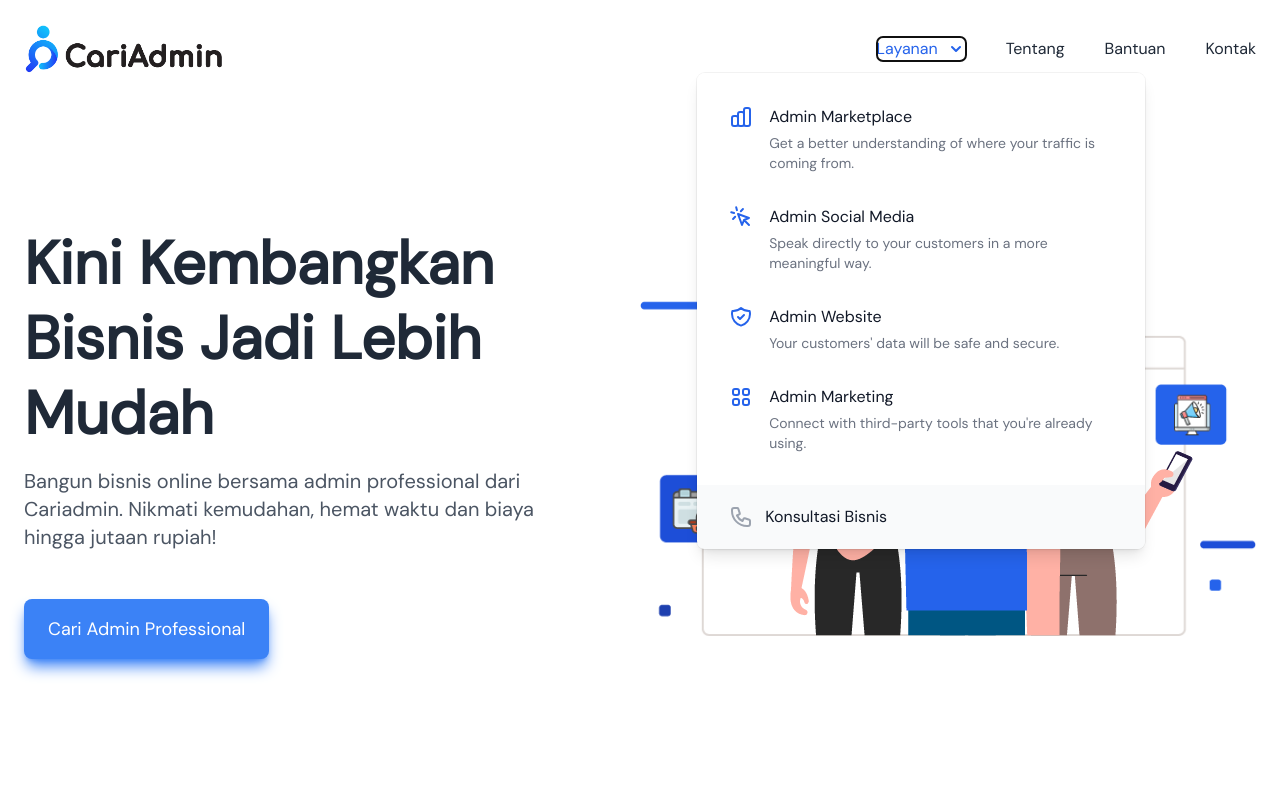
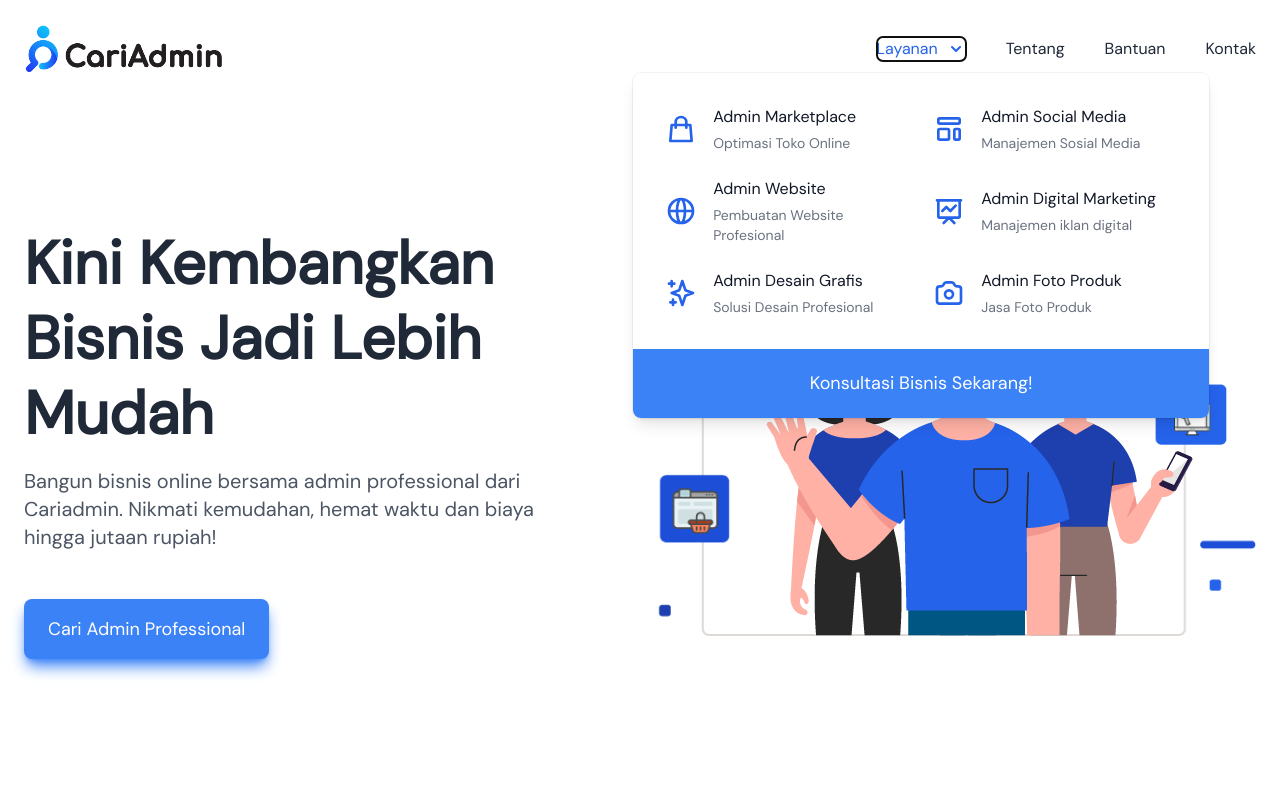
Before and after one commit to sofyanlabs/cariadmin, a Gatsby site: page / in a window 1280 px wide. Both pictures are taken after a click on the button "Layanan". Shown: the top 800 px of the page. Built offline with nearby package versions, Linux system fonts and the light colour scheme; Gatsby itself is replaced by a stand-in of ours.

Commit message:
update header

```diff
--- a/src/components/header.js
+++ b/src/components/header.js
@@ -6,12 +6,14 @@ import { StaticImage } from "gatsby-plugin-image"
 
 import { Popover, Transition } from "@headlessui/react"
 import {
-  ChartBarIcon,
-  CursorClickIcon,
+  CameraIcon,
+  GlobeAltIcon,
   MenuIcon,
   PhoneIcon,
-  ShieldCheckIcon,
-  ViewGridIcon,
+  PresentationChartLineIcon,
+  ShoppingBagIcon,
+  SparklesIcon,
+  TemplateIcon,
   XIcon,
 } from '@heroicons/react/outline'
 import { ChevronDownIcon } from '@heroicons/react/solid'
@@ -19,27 +21,40 @@ import { ChevronDownIcon } from '@heroicons/react/solid'
 const layanan = [
   {
     name: 'Admin Marketplace',
-    description: 'Get a better understanding of where your traffic is coming from.',
-    href: '#',
-    icon: ChartBarIcon,
+    description: 'Optimasi Toko Online',
+    href: '/',
+    icon: ShoppingBagIcon,
   },
   {
     name: 'Admin Social Media',
-    description: 'Speak directly to your customers in a more meaningful way.',
-    href: '#',
-    icon: CursorClickIcon,
+    description: 'Manajemen Sosial Media',
+    href: '/',
+    icon: TemplateIcon,
   },
   { name: 'Admin Website',
-    description: "Your customers' data will be safe and secure.",
-    href: '#',
-    icon: ShieldCheckIcon },
+    description: "Pembuatan Website Profesional",
+    href: '/',
+    icon: GlobeAltIcon },
   {
-    name: 'Admin Marketing',
-    description: "Connect with third-party tools that you're already using.",
-    href: '#',
-    icon: ViewGridIcon,
+    name: 'Admin Digital Marketing',
+    description: "Manajemen iklan digital",
+    href: '/',
+    icon: PresentationChartLineIcon,
+  },
+  {
+    name: 'Admin Desain Grafis',
+    description: "Solusi Desain Profesional",
+    href: '/',
+    icon: SparklesIcon,
+  },
+  {
+    name: 'Admin Foto Produk',
+    description: "Jasa Foto Produk",
+    href: '/',
+    icon: CameraIcon,
   },
 ]
+
 const callsToAction = [
   { name: 'Konsultasi Bisnis', href: '#', icon: PhoneIcon },
 ]
@@ -63,7 +78,7 @@ export default function Header ({ siteTitle })
   return (
     <Popover
     className={classNames(
-      small ? 'sticky top-0 z-10 shadow-md py-4' : 'relative py-6', 'bg-white'
+      small ? 'sticky top-0 shadow-md py-4' : 'relative py-6', 'bg-white z-10'
     )} as="header">
       <div className="max-w-7xl mx-auto px-4 sm:px-6">
         <div className="flex justify-between items-center md:space-x-10">
@@ -77,14 +92,14 @@ export default function Header ({ siteTitle })
                 />
             </Link>
           </div>
-            <div className="-mr-2 -my-2 md:hidden">
+            <div className="-mr-2 -my-2 lg:hidden">
               <Popover.Button className="bg-white rounded-md p-2 inline-flex items-center justify-center text-blue-500 hover:text-blue-600 hover:bg-gray-100 focus:outline-none focus:ring-2 focus:ring-inset focus:ring-blue-500">
                 <span className="sr-only">Open menu</span>
                 <MenuIcon className="h-6 w-6" aria-hidden="true" />
               </Popover.Button>
             </div>
 
-          <Popover.Group as="nav" className="hidden items-center md:flex space-x-10">
+          <Popover.Group as="nav" className="hidden items-center lg:flex space-x-10">
             <Popover className="relative">
                 {({ open }) => (
                   <>
@@ -113,16 +128,16 @@ export default function Header ({ siteTitle })
                       leaveFrom="opacity-100 translate-y-0"
                       leaveTo="opacity-0 translate-y-1"
                     >
-                      <Popover.Panel className="absolute z-10 -ml-4 mt-3 transform px-2 w-screen max-w-md sm:px-0 lg:ml-0 lg:left-1/2 lg:-translate-x-1/2">
+                      <Popover.Panel className="absolute z-10 -ml-4 mt-3 transform px-2 w-screen max-w-xl sm:px-0 lg:ml-0 lg:left-1/2 lg:-translate-x-1/2">
                         <div className="rounded-lg shadow-lg ring-1 ring-black ring-opacity-5 overflow-hidden">
-                          <div className="relative grid gap-6 bg-white px-5 py-6 sm:gap-8 sm:p-8">
+                          <div className="relative grid grid-cols-2 gap-6 bg-white px-5 py-6 sm:p-8">
                             {layanan.map((item) => (
                                 <a
                                   key={item.name}
                                   href={item.href}
-                                className="-m-3 p-3 flex items-start rounded-lg hover:bg-gray-50"
+                                  className="-m-3 p-3 flex items-center rounded-lg hover:bg-gray-50"
                                 >
-                                <item.icon className="flex-shrink-0 h-6 w-6 text-blue-600" aria-hidden="true" />
+                                  <item.icon className="flex-shrink-0 h-8 w-8 text-blue-600" aria-hidden="true" />
                                   <div className="ml-4">
                                     <p className="text-base font-medium text-gray-900">{item.name}</p>
                                     <p className="mt-1 text-sm text-gray-500">{item.description}</p>
@@ -130,19 +145,9 @@ export default function Header ({ siteTitle })
                                 </a>
                             ))}
                           </div>
-                          <div className="px-5 py-5 bg-gray-50 space-y-6 sm:flex sm:space-y-0 sm:space-x-10 sm:px-8">
-                            {callsToAction.map((item) => (
-                              <div key={item.name} className="flow-root">
-                                <a
-                                  href={item.href}
-                                  className="-m-3 p-3 flex items-center rounded-md text-base font-medium text-gray-900 hover:bg-gray-100"
-                                >
-                                  <item.icon className="flex-shrink-0 h-6 w-6 text-gray-400" aria-hidden="true" />
-                                  <span className="ml-3">{item.name}</span>
+                          <a href="/" className="px-5 py-5 bg-blue-500 text-lg flex justify-center hover:bg-blue-600 text-white font-medium leading-relaxed">
+                            Konsultasi Bisnis Sekarang!
                           </a>
-                              </div>
-                            ))}
-                          </div>
                         </div>
                       </Popover.Panel>
                     </Transition>
@@ -166,7 +171,7 @@ export default function Header ({ siteTitle })
           leaveFrom="opacity-100 scale-100"
           leaveTo="opacity-0 scale-95"
         >
-          <Popover.Panel focus className="absolute top-0 inset-x-0 p-2 transition transform origin-top-right md:hidden">
+          <Popover.Panel focus className="absolute top-0 inset-x-0 p-2 transition transform origin-top-right lg:hidden">
             <div className="rounded-lg shadow-lg ring-1 ring-black ring-opacity-5 bg-white divide-y-2 divide-gray-50">
               <div className="pt-5 pb-6 px-5">
                 <div className="flex items-center justify-between">
@@ -185,7 +190,7 @@ export default function Header ({ siteTitle })
                   </div>
                 </div>
                 <div className="mt-6">
-                  <nav className="grid gap-y-8">
+                  <nav className="grid md:grid-cols-2 gap-y-8">
                     {layanan.map((item) => (
                       <a
                         key={item.name}
--- a/src/pages/index.js
+++ b/src/pages/index.js
@@ -11,7 +11,7 @@ import Testimonial from "../components/home/testimonial"
 const IndexPage = () => (
   <Layout>
     <Seo
-      title="Home"
+      title="Layanan Admin Profesional untuk Bisnis Online"
     />
 
     <Hero />
```
Lines whose indentation alone changed are shown as unchanged.
